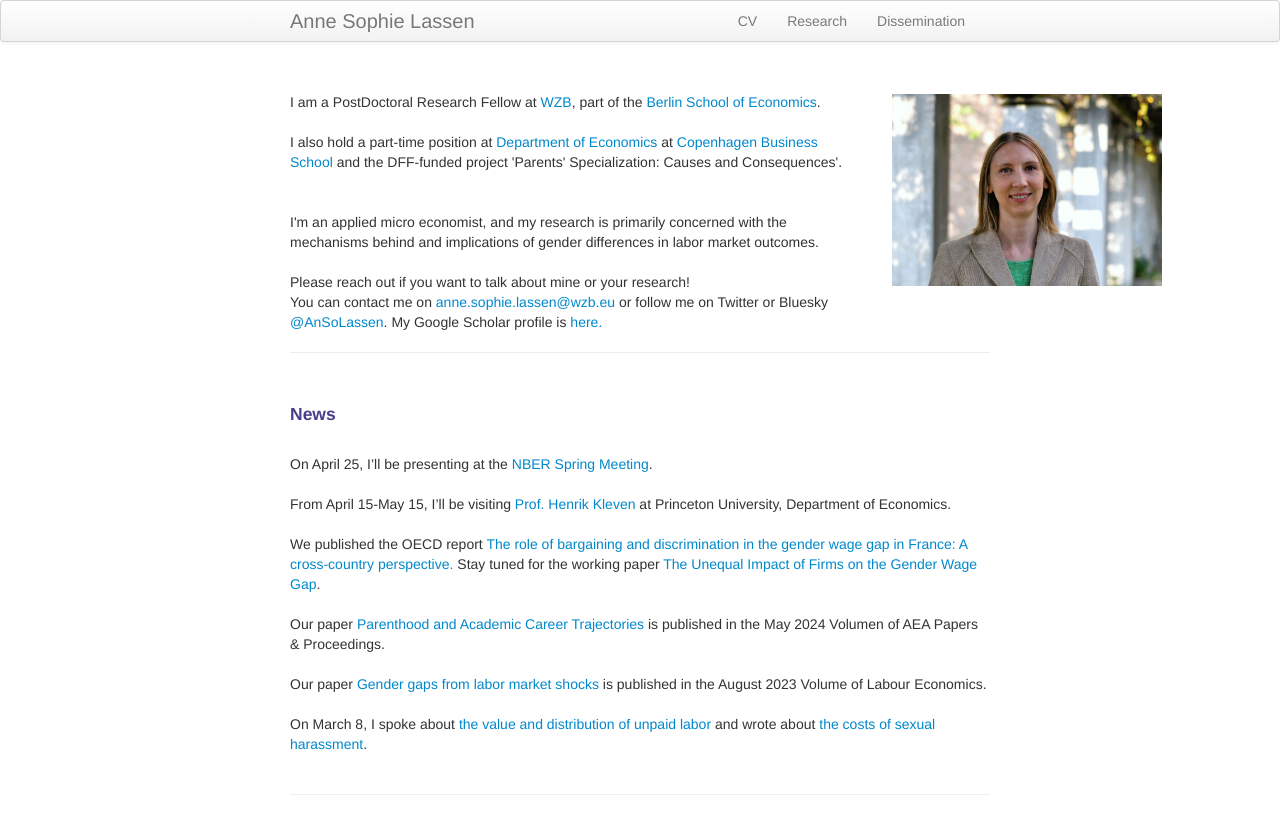
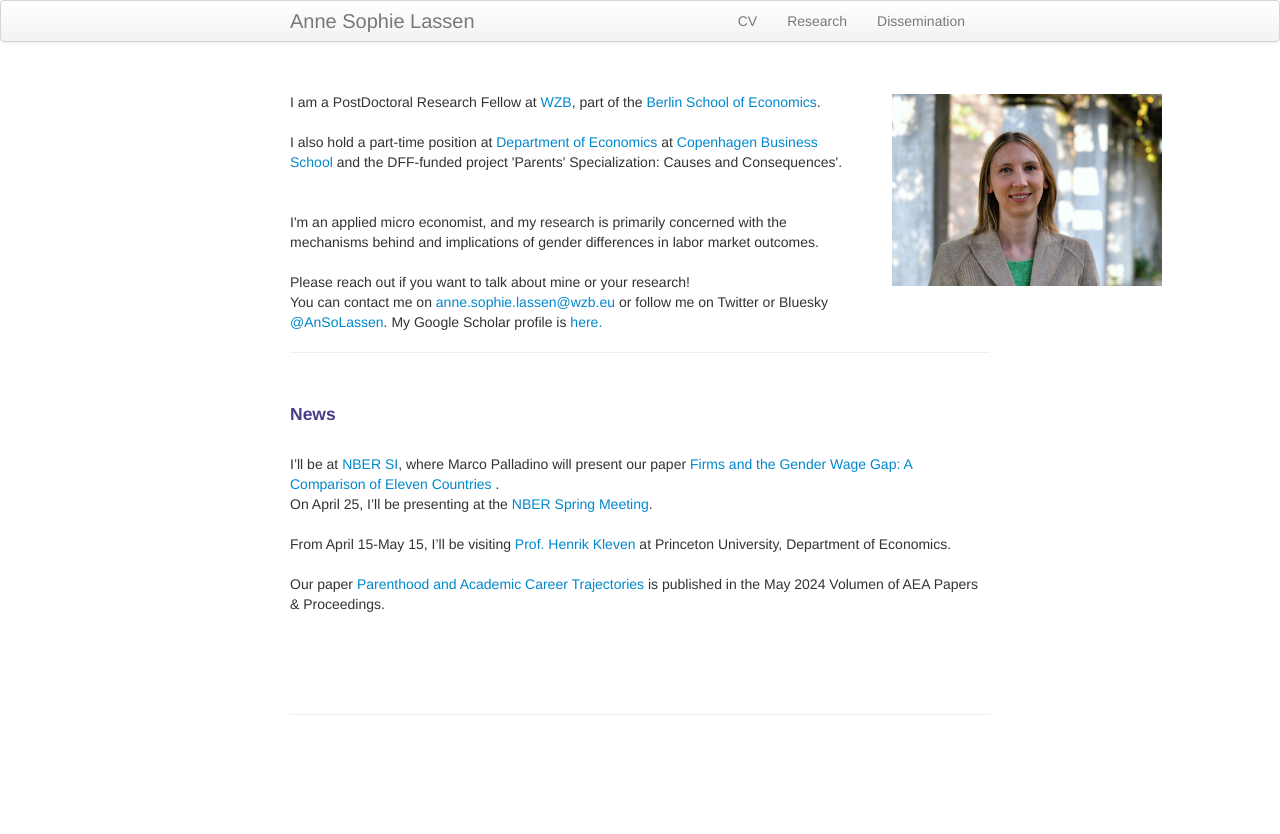
Before and after one commit to annesophielassen/annesophielassen.github.io, a Jekyll site: the page built from index.md, in a window 1280 px wide. Shown: the top 834 px of the page. Built offline with Jekyll 4.4.1, drawn with Linux system fonts in a browser that asks for light colours.

Commit message:
Update index.md

```diff
--- a/index.md
+++ b/index.md
@@ -37,19 +37,16 @@ You can contact me on <a href="mailto:anne.sophie.lassen@wzb.eu">anne.sophie.las
 <br>
 #### News
 <br>
+I'll be at <a href=" https://www.nber.org/conferences/si-2025-labor-studies"> NBER SI</a>, where Marco Palladino will present our paper <a href="https://www.antoinebertheau.com/uploads/1/0/4/1/104122340/gwg_across_countries_abstract_online.pdf">Firms and the Gender Wage Gap: A Comparison of Eleven Countries </a>.
+<br>
 On April 25, I'll be presenting at the <a href="https://www.nber.org/conferences/investments-early-career-scientists-spring-2025"> NBER Spring Meeting</a>.
 <br>
 <br>
 From April 15-May 15, I'll be visiting <a href="https://www.henrikkleven.com/">Prof. Henrik Kleven</a> at Princeton University, Department of Economics.
 <br>
 <br>
-We published the OECD report <a href="https://www.oecd.org/en/publications/the-role-of-bargaining-and-discrimination-in-the-gender-wage-gap-in-france_1fd68687-en.html">The role of bargaining and discrimination in the gender wage gap in France: A cross-country perspective.</a> Stay tuned for the working paper <a href="https://www.antoinebertheau.com/uploads/1/0/4/1/104122340/gwg_across_countries_abstract_online.pdf">The Unequal Impact of Firms on the Gender Wage Gap</a>.
-<br>
-<br>
 Our paper <a href="https://www.aeaweb.org/articles?id=10.1257/pandp.20241118">Parenthood and Academic Career Trajectories</a> is published in the May 2024 Volumen of AEA Papers & Proceedings.
 <br>
 <br>
-Our paper <a href="https://www.sciencedirect.com/science/article/pii/S0927537123000696">Gender gaps from labor market shocks</a> is published in the August 2023 Volume of Labour Economics.
 <br>
 <br>
-On March 8, I spoke about <a href="https://www.hk.dk/aktuelt/nyheder/2023/02/23/8-marts-om-kvinders-oekonomi-og-usynlige-opgaver">the value and distribution of unpaid labor</a> and wrote about <a href="https://www.information.dk/moti/2023/03/seksuel-chikane-fastholde-koensopdelt-arbejdsmarked?lst_cntrb">the costs of sexual harassment</a>.
```
